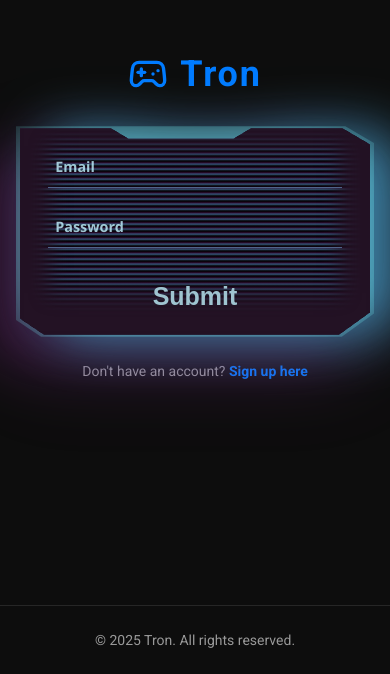
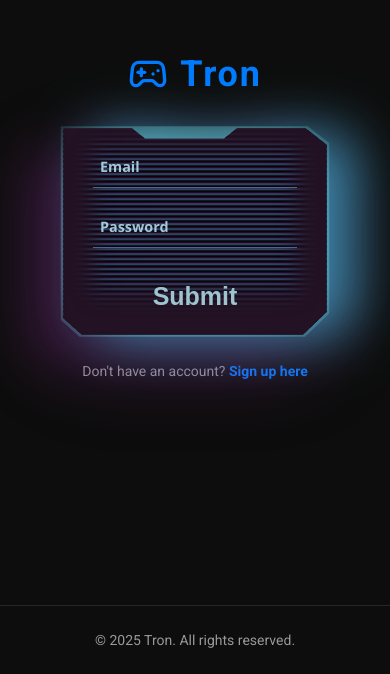
Before and after one commit to abhi24me/Gaming_Cafe, a Next.js app in the folder Frontend/: page /login in a window 390 px wide. Shown: the part 170-844 px from the top of the page. Built offline with nearby package versions, Linux system fonts and the light colour scheme; no server answers.

Commit message:
Making login page responsive for iphone

```diff
--- a/Frontend/src/app/globals.css
+++ b/Frontend/src/app/globals.css
@@ -280,8 +280,8 @@ body {
 }
 
 .input-container {
-  /* filter: drop-shadow(46px 36px 24px #4090b5) */
-    /* drop-shadow(-55px -40px 25px #9e30a9); */
+  filter: drop-shadow(46px 36px 24px #4090b5)
+    drop-shadow(-55px -40px 25px #9e30a9);
   animation: blinkShadowsFilter 8s ease-in infinite;
 }
 
@@ -556,6 +556,7 @@ body {
 @media (max-width: 480px) {
   .input-container {
     filter: none; /* The large drop-shadow causes overflow. Disable it on mobile. */
-    width: 100%;
+    width: 75%;
+    height: 50%;
   }
 }
```
